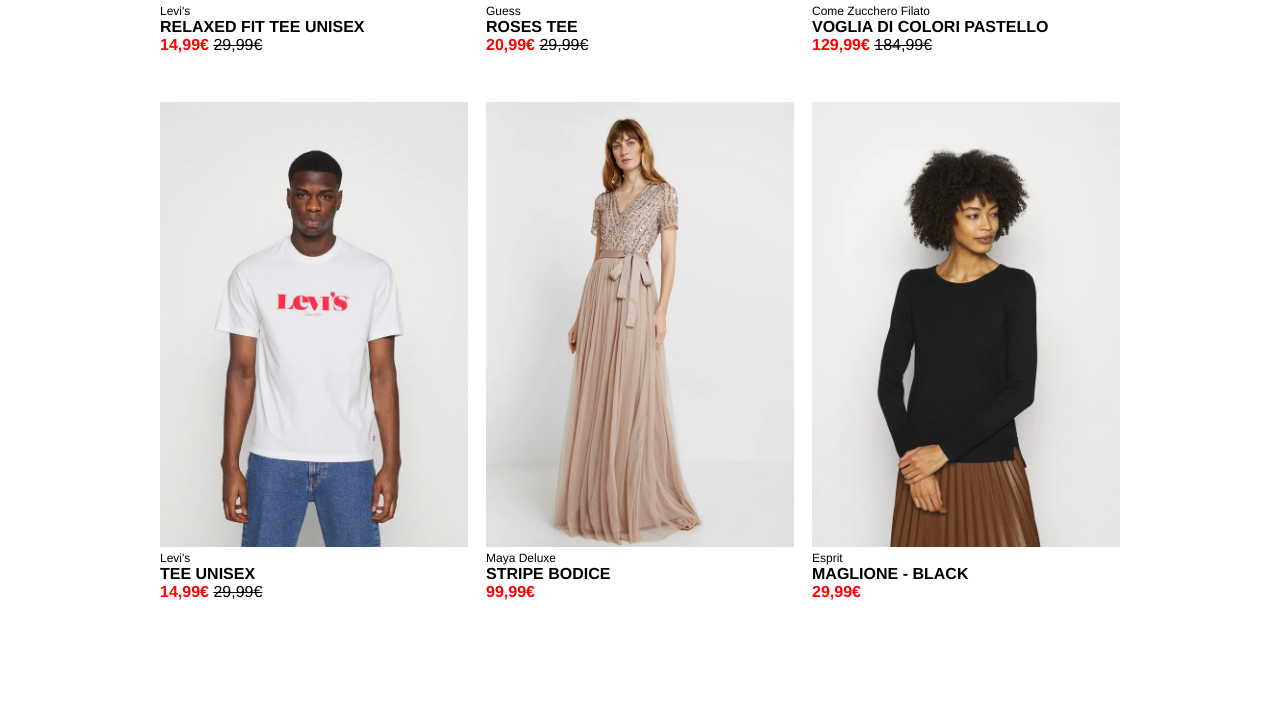
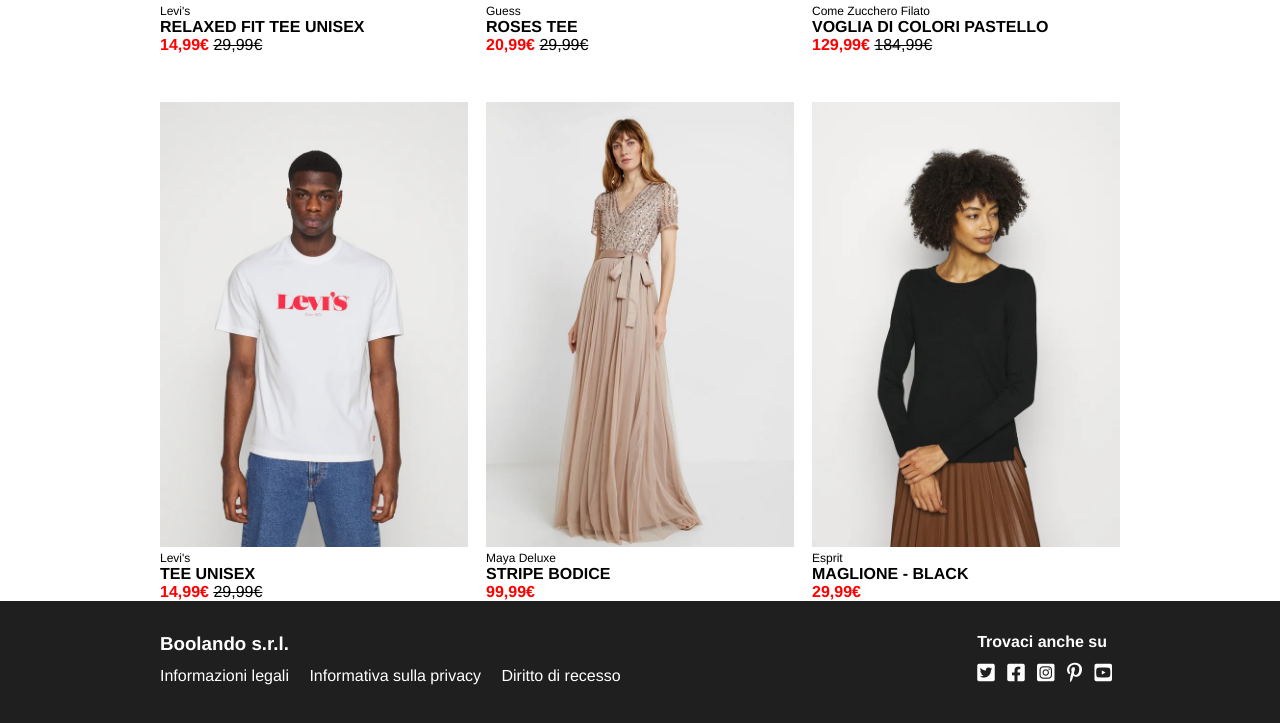
Before and after one commit to giuseppesciacca/html-css-boolando, a plain HTML site: page index.html in a window 1280 px wide. Shown: the part 570-1293 px from the top of the page. Before the commit the page ends 1171 px from the top, so only its background shows below. Drawn offline with Linux system fonts and the light colour scheme.

Commit message:
add footer

```diff
--- a/assets/css/style.css
+++ b/assets/css/style.css
@@ -99,3 +99,30 @@
     text-decoration: line-through;
 }
 /* #endregion MAIN */
+
+/* #region FOOTER */
+#app-footer{
+    background-color: #1f1f1f;
+    color: white;
+    padding: 2rem 0;
+}
+
+#app-footer .container{
+    justify-content: space-between;
+}
+
+#app-footer ul{
+    padding: 0.75rem 0;
+}
+
+#app-footer li, #app-footer li>a{
+    color: white;
+    display: inline;
+    padding-right: 0.5rem;
+}
+
+#app-footer li>i{
+    font-size: 1.25rem;
+}
+
+/* #endregion FOOTER */
--- a/index.html
+++ b/index.html
@@ -137,7 +137,31 @@
 
     </main>
     <!-- /#app-body -->
-    <footer id="app-footer"></footer>
+    <footer id="app-footer">
+        <div class="container d-flex">
+            <section id="left-footer">
+                <h3>Boolando s.r.l.</h3>
+                <ul>
+                    <li><a href="#">Informazioni legali</a></li>
+                    <li><a href="#">Informativa sulla privacy</a></li>
+                    <li><a href="#">Diritto di recesso</a></li>
+                </ul>
+            </section>
+
+            <section class="right-footer">
+                <h4>Trovaci anche su</h4>
+                <ul>
+                    <li><i class="fa-brands fa-square-twitter"></i></li>
+                    <li><i class="fa-brands fa-square-facebook"></i></li>
+                    <li><i class="fa-brands fa-square-instagram"></i></li>
+                    <li><i class="fa-brands fa-pinterest-p"></i></li>
+                    <li><i class="fa-brands fa-square-youtube"></i></li>
+                </ul>
+
+            </section>
+
+        </div>
+    </footer>
     <!-- /#app-footer -->
 
 </body>
```
